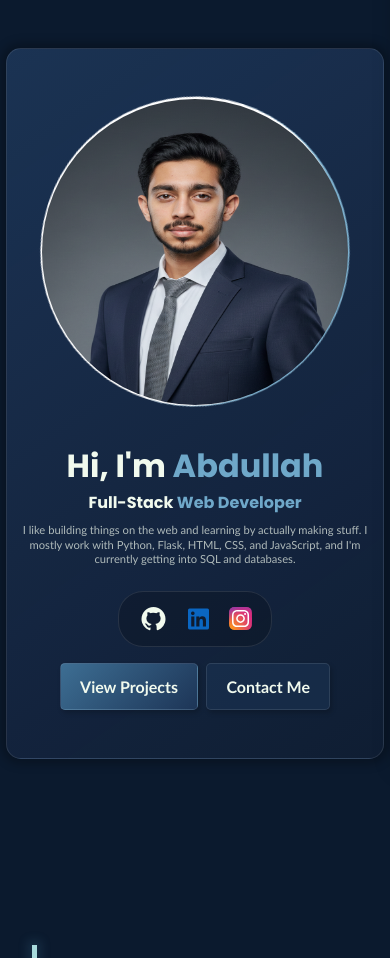
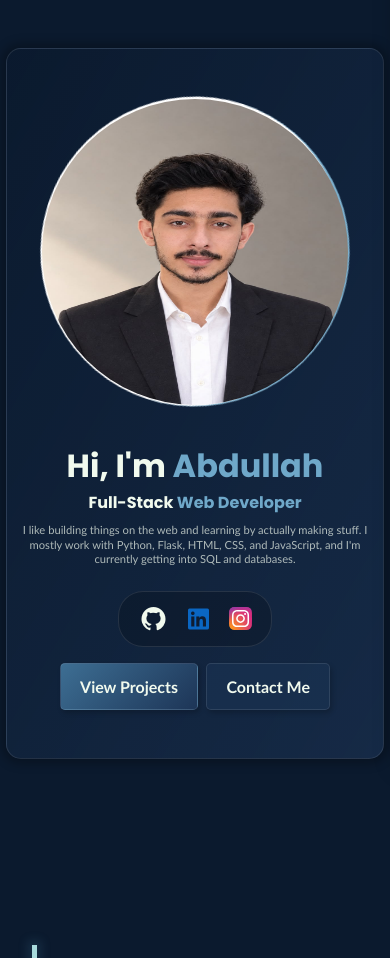
Before and after one commit to abdullahmaaofficial-sudo/portfolio, a Flask app: page / in a window 390 px wide; the page is wider, and only the part inside the window is pictured. Shown: the part 81-1039 px from the top of that part. Run offline with Flask 3, Linux system fonts and the light colour scheme; some libraries are stand-ins or nearby versions.

Commit message:
change profile image and color of hero section for small screens

```diff
--- a/static/style.css
+++ b/static/style.css
@@ -1010,7 +1010,7 @@ footer > p{
         flex-direction: column;
         padding: 4rem 0;
         border-radius: 15px;
-        background: var(--card-color);
+        background: var(--hero-color);
         background-attachment: fixed;
         border: 1px solid var(--light-white);
         box-shadow: var(--all-side-shadow);
```
Also changed, not shown: static/images/profile-img.png.
